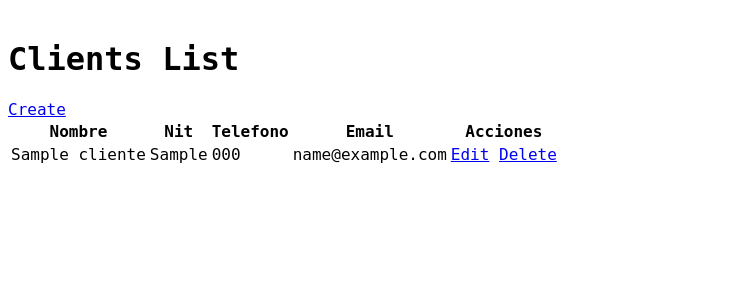
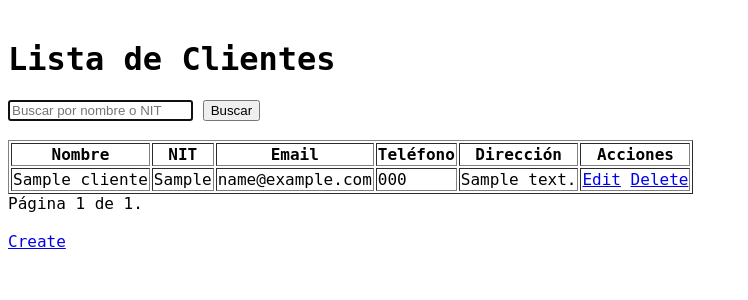
Before and after one commit to wfarelt/proformas, a Django app: page /clientes/ in a window 1280 px wide. Shown: the part 27-327 px from the top of the page, without its empty margins (0-748 px from the left). Run offline with Django 4.2, Linux system fonts and the light colour scheme; tables that the repository leaves empty hold one stand-in row (values such as "Sample post"); some libraries are stand-ins or nearby versions; some web fonts are replaced.

Commit message:
add search client

```diff
--- a/core/templates/core/base.html
+++ b/core/templates/core/base.html
@@ -22,7 +22,7 @@
             <a href="{% url 'home' %}">Home</a>
             <a href="{% url 'proformas_list' %}">Profomas</a>
             <a href="{% url 'productos_list' %}">Productos</a>
-            <a href="{% url 'clientes_list' %}">Clientes</a>
+            <a href="{% url 'client_list' %}">Clientes</a>
             <a href="{% url 'reportes' %}">Reportes</a>
         </div>
         <br>
--- /dev/null
+++ b/core/templates/core/client_list.html
@@ -0,0 +1,74 @@
+{% extends 'core/base.html' %}
+
+{% block title %}Clients List{% endblock %}
+
+{% block content %}
+
+<h1>Lista de Clientes</h1>
+    <form method="get">
+        <input type="text" name="q" id="search-field" placeholder="Buscar por nombre o NIT" value="{{ request.GET.q }}">
+        <button type="submit">Buscar</button>
+    </form>
+    <br>
+    <table border="1">
+        <thead>
+            <tr>
+                <th>Nombre</th>
+                <th>NIT</th>
+                <th>Email</th>
+                <th>Teléfono</th>
+                <th>Dirección</th>
+                <th>Acciones</th>
+            </tr>
+        </thead>
+        <tbody>
+            {% for cliente in clientes %}
+                <tr>
+                    <td>{{ cliente.name }}</td>
+                    <td>{{ cliente.nit }}</td>
+                    <td>{{ cliente.email }}</td>
+                    <td>{{ cliente.phone }}</td>
+                    <td>{{ cliente.address }}</td>
+                    <td>
+                        <a href="{% url 'cliente_edit' cliente.id %}" class="btn btn-primary">Edit</a>
+                        <a href="{% url 'cliente_delete' cliente.id %}" class="btn btn-danger">Delete</a>
+                    </td>
+                </tr>
+            {% empty %}
+                <tr>
+                    <td colspan="5">No se encontraron clientes.</td>
+                </tr>
+            {% endfor %}
+        </tbody>
+    </table>
+
+    <div class="pagination">
+        <span class="step-links">
+            {% if page_obj.has_previous %}
+                <a href="?q={{ request.GET.q }}&page=1">&laquo; primera</a>
+                <a href="?q={{ request.GET.q }}&page={{ page_obj.previous_page_number }}">anterior</a>
+            {% endif %}
+
+            <span class="current">
+                Página {{ page_obj.number }} de {{ page_obj.paginator.num_pages }}.
+            </span>
+
+            {% if page_obj.has_next %}
+                <a href="?q={{ request.GET.q }}&page={{ page_obj.next_page_number }}">siguiente</a>
+                <a href="?q={{ request.GET.q }}&page={{ page_obj.paginator.num_pages }}">última &raquo;</a>
+            {% endif %}
+        </span>
+    </div>
+    <br>
+    <a href="{% url 'cliente_new' %}" class="btn btn-success">Create</a>
+
+{% endblock content %}
+
+{% block scripts %}
+    <!-- JavaScript para enfocar el campo de búsqueda -->
+    <script type="text/javascript">
+        document.addEventListener("DOMContentLoaded", function() {
+            document.getElementById("search-field").focus();
+        });
+    </script>
+{% endblock %}
--- a/core/templates/core/cliente_form.html
+++ b/core/templates/core/cliente_form.html
@@ -7,5 +7,5 @@
     {{ form.as_p }}
     <button type="submit">Save</button>
 </form>
-<a href="{% url 'clientes_list' %}">Back to list</a>
+<a href="{% url 'client_list' %}">Back to list</a>
 {% endblock %}
--- a/core/urls.py
+++ b/core/urls.py
@@ -1,7 +1,7 @@
 from django.urls import path
 from .views import home, proformas_list, proforma_add_client , proforma_new, proforma_edit,\
     agregar_producto_a_detalle, producto_new, eliminar_producto_a_detalle, \
-        clientes_list, cliente_new, cliente_edit, cliente_delete, \
+        cliente_new, cliente_edit, cliente_delete, ClientListView,\
             product_detail, product_edit, productos_list, generate_proforma_pdf, \
                 reportes
 
@@ -20,7 +20,8 @@ urlpatterns = [
     path('proforma/eliminar_producto_a_detalle/<int:id>/', eliminar_producto_a_detalle, name='eliminar_producto_a_detalle'),
     path('proforma/add_client/<int:id>/', proforma_add_client, name='proforma_add_client'),
     #clientes
-    path('clientes/', clientes_list, name='clientes_list'),
+    #path('clientes/', clientes_list, name='clientes_list'),
+    path('clientes/', ClientListView.as_view(), name='client_list'),
     path('cliente/new/', cliente_new, name='cliente_new'),
     path('cliente/edit/<int:id>/', cliente_edit, name='cliente_edit'),
     path('cliente/delete/<int:id>/', cliente_delete, name='cliente_delete'),
--- a/core/views.py
+++ b/core/views.py
@@ -1,5 +1,6 @@
 from django.shortcuts import get_object_or_404, redirect, render
 from django.urls import reverse_lazy
+from django.views.generic import ListView
 from .models import Proforma, Producto, Detalle, Cliente
 from .forms import ProductoForm, ClienteForm, ProformaAddClientForm
 #reporte pdf
@@ -119,12 +120,18 @@ def eliminar_producto_a_detalle(request, id):
     detalle.delete()
     return redirect(reverse_lazy('proforma_edit', args=[proforma.id]))
 
+class ClientListView(ListView):
+    model = Cliente
+    template_name = 'core/client_list.html'  # Nombre de la plantilla
+    context_object_name = 'clientes'
+    paginate_by = 10  # Número de clientes por página
 
-# Cliente nuevo
-def clientes_list(request):
-    clientes = Cliente.objects.all()
-    context = {'clientes': clientes}
-    return render(request, 'core/clientes_list.html', context)
+    def get_queryset(self):
+        query = self.request.GET.get('q')
+        object_list = Cliente.objects.all()
+        if query:
+            object_list = object_list.filter(name__icontains=query) | object_list.filter(nit__icontains=query)
+        return object_list
 
 def cliente_new(request):
     form = ClienteForm()
@@ -132,7 +139,7 @@ def cliente_new(request):
         form = ClienteForm(request.POST)
         if form.is_valid():
             form.save()
-            return redirect('clientes_list')
+            return redirect('client_list')
     context = {'form': form}
     return render(request, 'core/cliente_form.html', context)
 
@@ -142,7 +149,7 @@ def cliente_edit(request, id):
         form = ClienteForm(request.POST, instance=cliente)
         if form.is_valid():
             form.save()
-            return redirect('clientes_list')
+            return redirect('client_list')
     else:
         form = ClienteForm(instance=cliente)
     return render(request, 'core/cliente_form.html', {'form': form})
@@ -150,7 +157,7 @@ def cliente_edit(request, id):
 def cliente_delete(request, id):
     cliente = Cliente.objects.get(id=id)
     cliente.delete()
-    return redirect('clientes_list')
+    return redirect('client_list')
 
 def numero_a_literal(numero):
     entero = int(numero)
```
Also changed, not shown: requirements_home.txt (+8 -4 lines).
